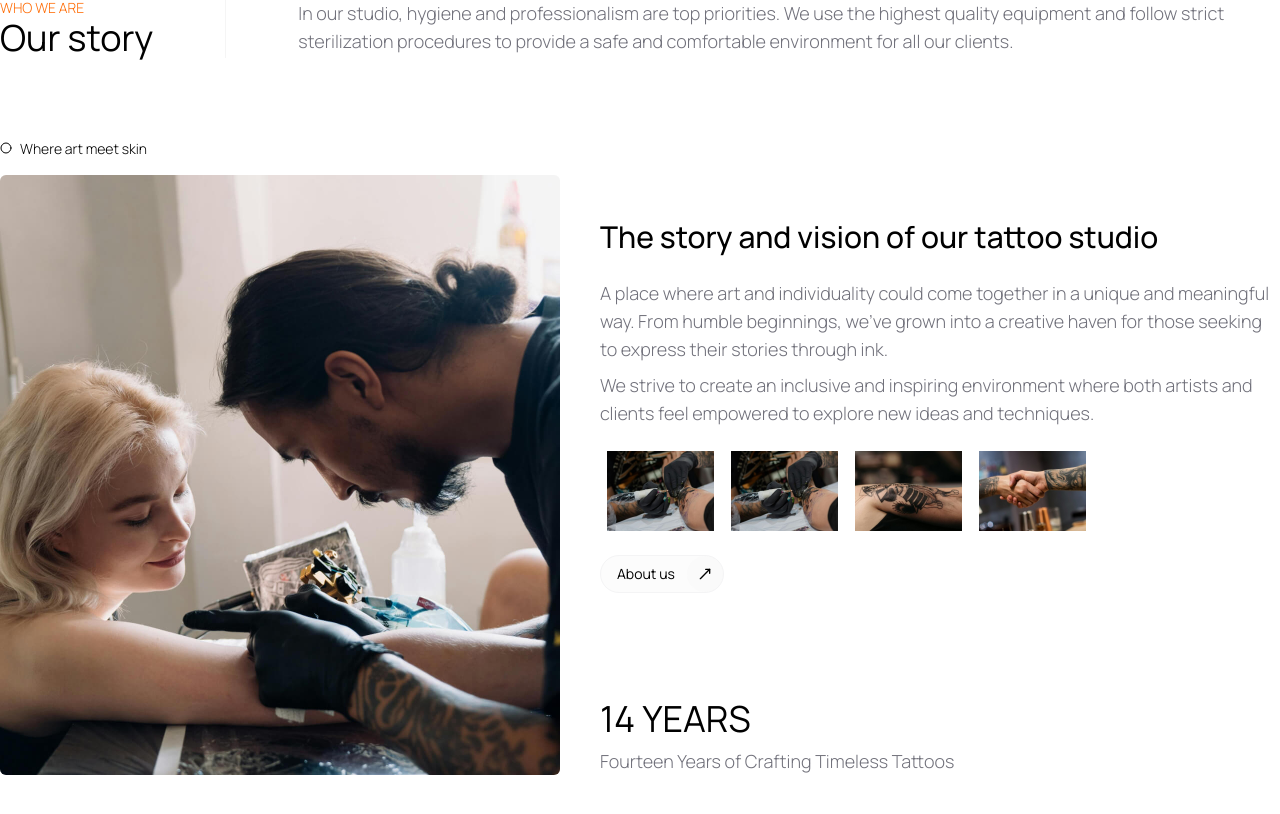
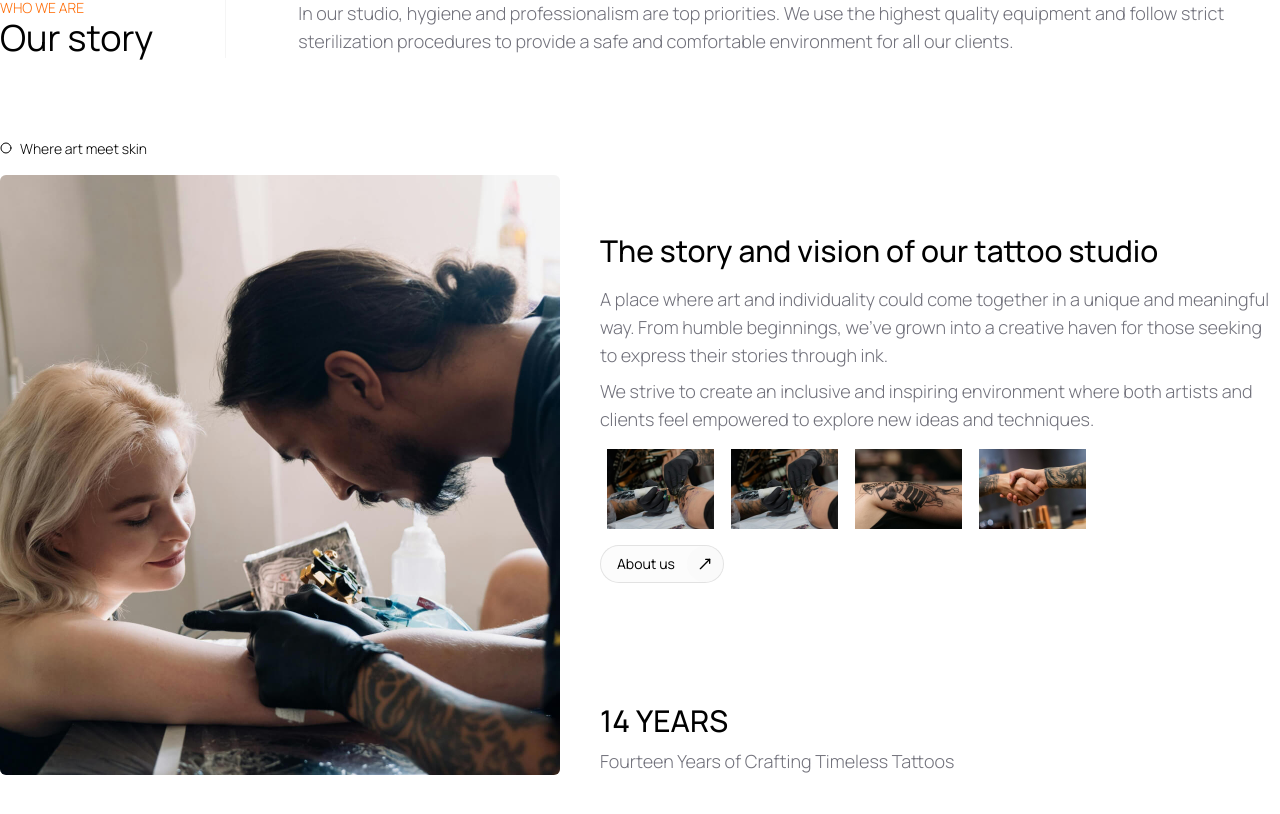
Before and after one commit to Ayoubhj866/needleart, a React (Vite) app: page / in a window 1280 px wide. Shown: the part 1008-1822 px from the top of the page. Built offline with nearby package versions, Linux system fonts and the light colour scheme.

Commit message:
fixing spacing and gaps

```diff
--- a/index.html
+++ b/index.html
@@ -1,5 +1,5 @@
 <!doctype html>
-<html lang="en">
+<html lang="en" class="light">
   <head>
     <meta charset="UTF-8" />
     <link rel="icon" type="image/svg+xml" href="/vite.svg" />
--- a/src/components/about/about.jsx
+++ b/src/components/about/about.jsx
@@ -18,7 +18,8 @@ const About = () => {
 
             {/* body */}
             {/* <div className="w-full flex items-center max-md:flex-col gap-4 lg:gap-10"> */}
-            <div className="w-full grid grid-cols-1 md:grid-cols-[auto_1fr] max-md:flex-col gap-6 lg:gap-10">
+            <div className="w-full grid grid-cols-1 md:grid-cols-[auto_1fr] gap-6 lg:gap-10">
+                {/* left */}
                 <FadeUp duration={1}>
                     <div className="space-y-4">
                         <Subtitle className="flex items-center gap-2">
@@ -31,8 +32,9 @@ const About = () => {
                     </div>
                 </FadeUp>
 
+                {/* right */}
                 <FadeUp className="flex flex-col gap-6" duration={1}>
-                    <div className="w-full flex flex-col justify-center h-full flex-1 gap-6 mx-auto">
+                    <div className="w-full flex flex-col justify-center h-full flex-1 gap-4 mx-auto">
                         <H3>
                             The story and vision of our tattoo studio
                         </H3>
@@ -56,7 +58,7 @@ const About = () => {
                     </div>
 
                     <div className="mt-auto space-y-2">
-                        <H2>14 YEARS</H2>
+                        <H3>14 YEARS</H3>
                         <Paragraph>
                             Fourteen Years of Crafting Timeless Tattoos
                         </Paragraph>
--- a/src/components/button.jsx
+++ b/src/components/button.jsx
@@ -3,7 +3,7 @@ import { Button } from "@/components/ui/button";
 const ButtonUp = ({ children, label }) => {
     return <>
         <span className="max-lg:text-center">
-            <span className="bg-muted/30 group border border-muted pl-4 hover:border-orange-400 cursor-pointer duration-200 hover:text-orange-400 transition-colors rounded-full  items-center gap-x-1 inline-flex text-sm">
+            <span className="bg-muted/30 group border border-foreground/10 pl-4 hover:border-orange-400 cursor-pointer duration-200 hover:text-orange-400 transition-colors rounded-full  items-center gap-x-1 inline-flex text-sm">
                 {label}
                 <Button size="icon" className="ml-2 rounded-full bg-muted/30 text-foreground hover:bg-muted/30 hover:text-foreground group-hover:bg-border-400 group-hover:bg-orange-500">
                     {children}
```
